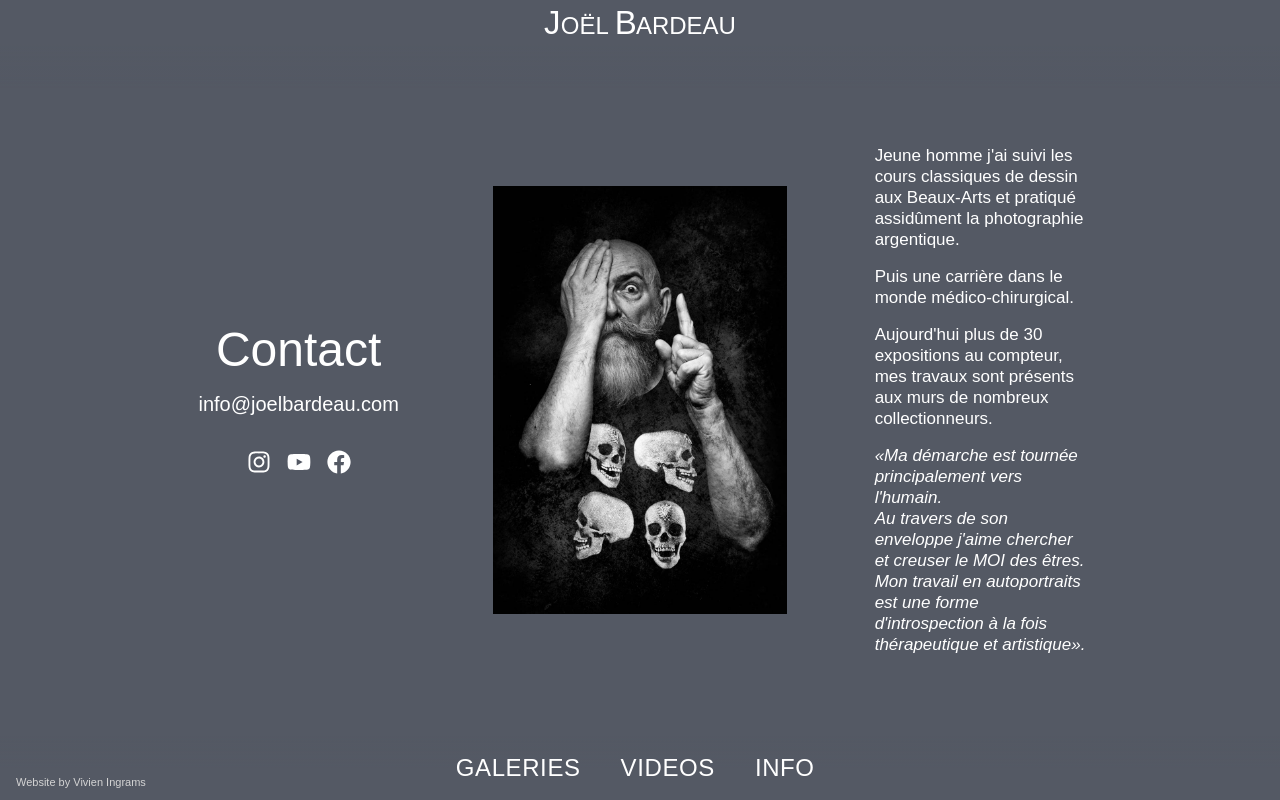
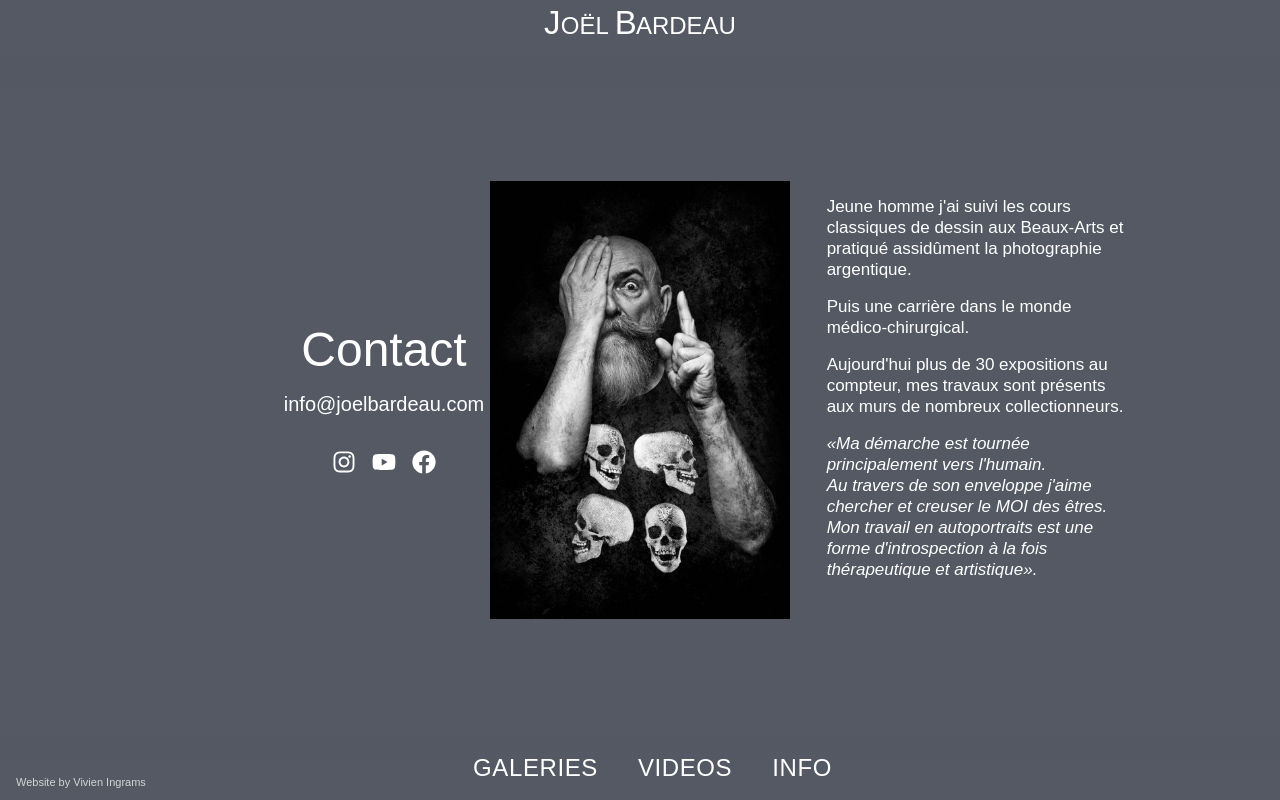
Before and after one commit to VivienIngrams/joel, a Next.js app: page /info in a window 1280 px wide. Built offline with nearby package versions, Linux system fonts and the light colour scheme; a web font is replaced by a local one.

Commit message:
ADjustment layout Info

```diff
--- a/src/app/components/NavMenu.tsx
+++ b/src/app/components/NavMenu.tsx
@@ -14,7 +14,7 @@ const NavMenu = () => {
   }
 
   return (
-    <nav className="w-full z-50 mx-auto sm:px-6 md:pl-24 tracking-tight uppercase">
+    <nav className="w-full z-50 mx-auto sm:px-6 md:pl-32 tracking-tight uppercase">
       <div
         className={`flex items-start justify-start md:justify-center text-lg  ${
           isHomePage ? 'hidden' : 'md:text-2xl tracking-wide font-light '
--- a/src/app/info/page.tsx
+++ b/src/app/info/page.tsx
@@ -8,17 +8,19 @@ import { Socials } from '../components/Container'
 export default function InfoPage() {
   return (
     <div className="min-h-screen md:grid md:grid-cols-3 bg-[#545964] text-white md:mx-[10vw]">
-      <div className="md:min-h-screen flex flex-col md:items-center md:justify-center px-6   md:py-12">
+      <div className="md:min-h-screen flex flex-col md:items-center md:justify-center px-6  md:ml-[50%] md:py-12">
         <Link
-          href="mailto:info@joelbardeau.com"  target="_blank"
-                  rel="noopener noreferrer"
+          href="mailto:info@joelbardeau.com"
+          target="_blank"
+          rel="noopener noreferrer"
           className="text-3xl md:text-5xl font-light mt-20 mb-4 md:mt-0"
         >
           Contact
         </Link>
         <Link
-          href="mailto:info@joelbardeau.com"  target="_blank"
-                  rel="noopener noreferrer"
+          href="mailto:info@joelbardeau.com"
+          target="_blank"
+          rel="noopener noreferrer"
           className="text-xl md:text-xl md:text-center max-w-2xl mb-4 md:mb-8  hover:text-neutral-500"
         >
           info@joelbardeau.com
@@ -28,18 +30,24 @@ export default function InfoPage() {
           <Socials />
         </div>
       </div>
-      <div className="md:min-h-screen flex flex-col items-center md:justify-center p-6">
-
-
-
-        <Image
-        src="/joel portrait.jpg"  height="600" width="300" alt="Portrait Joel"/></div>
-      <div className="md:min-h-screen flex flex-col items-center justify-center text-lg md:text-xl text-left max-w-2xl px-6 pb-16 md:px-16 md:py-12">
+      <div className="flex items-center justify-start md:justify-center">
+        <div className="relative md:min-h-screen flex flex-col items-center md:justify-center h-[300px] md:h-[500px] w-[200px] md:w-[300px] m-6 md:m-0">
+          <Image
+            src="/joel portrait.jpg"
+            className="object-contain"
+            fill
+            sizes="30vw"
+            alt="Portrait Joel"
+          />
+        </div>
+      </div>
+      <div className="md:min-h-screen flex flex-col  justify-center text-lg md:text-xl text-left max-w-2xl px-6 pb-16 md:pl-4 md:py-12">
         <p className=" mb-4">
           Jeune homme j&apos;ai suivi les cours classiques de dessin aux
-          Beaux-Arts et pratiqué assidûment la photographie argentique.</p>
-          <p className=" mb-4"> Puis une
-          carrière dans le monde médico-chirurgical.
+          Beaux-Arts et pratiqué assidûment la photographie argentique.
+        </p>
+        <p className=" mb-4">
+          Puis une carrière dans le monde médico-chirurgical.
         </p>
         <p className=" mb-4">
           Aujourd&apos;hui plus de 30 expositions au compteur, mes travaux sont
@@ -47,13 +55,14 @@ export default function InfoPage() {
         </p>
         <p className="italic ">
           «Ma démarche est tournée principalement vers l&apos;humain.
-          </p> <p className="italic ">
-          Au travers de
-          son enveloppe j&apos;aime chercher et creuser le MOI des êtres.
-          </p> <p className="italic ">
-          Mon travail
-          en autoportraits est une forme d&apos;introspection à la fois thérapeutique
-          et artistique».
+        </p>{' '}
+        <p className="italic ">
+          Au travers de son enveloppe j&apos;aime chercher et creuser le MOI des
+          êtres.
+        </p>{' '}
+        <p className="italic mb-6">
+          Mon travail en autoportraits est une forme d&apos;introspection à la
+          fois thérapeutique et artistique».
         </p>
       </div>
     </div>
```
